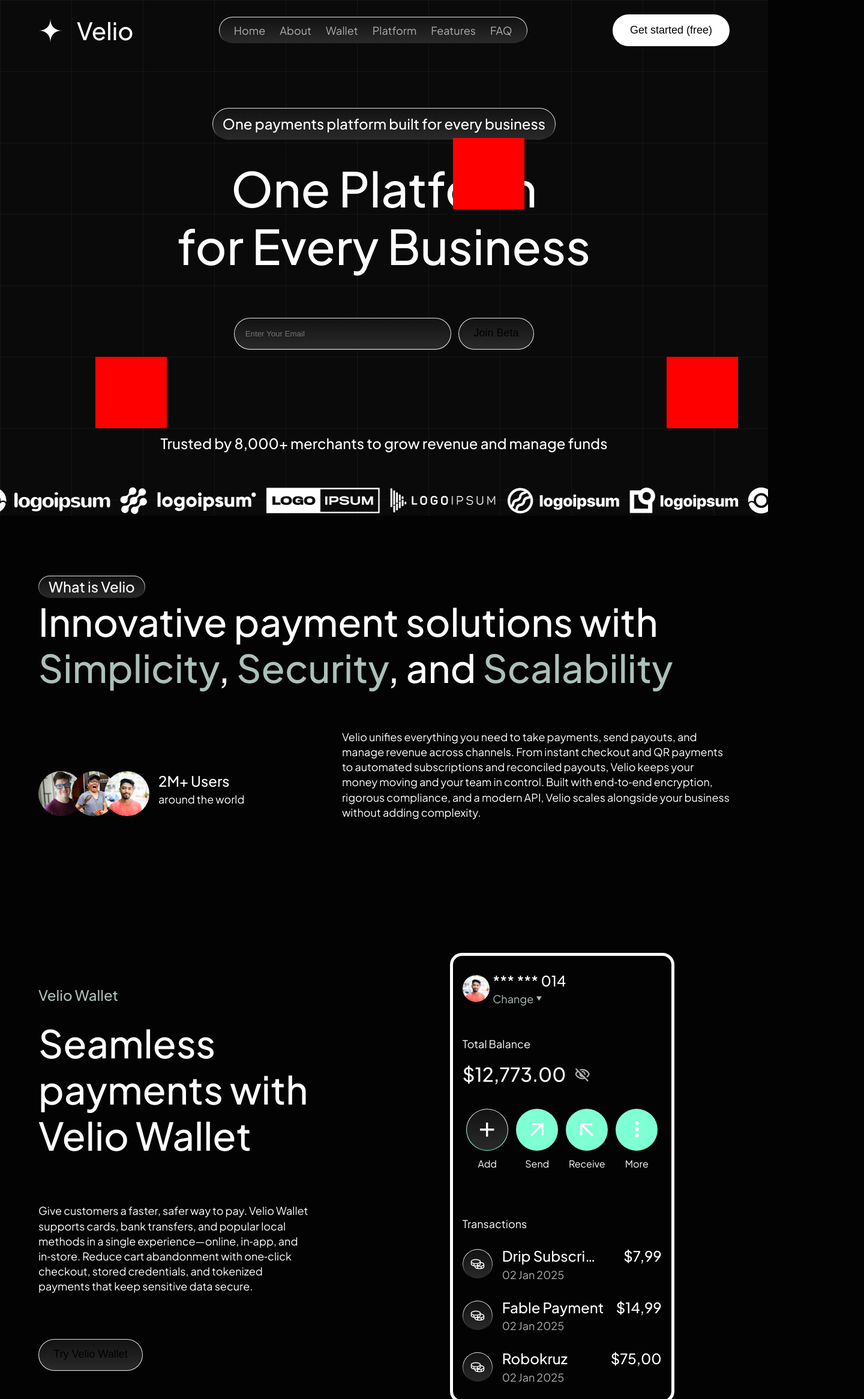
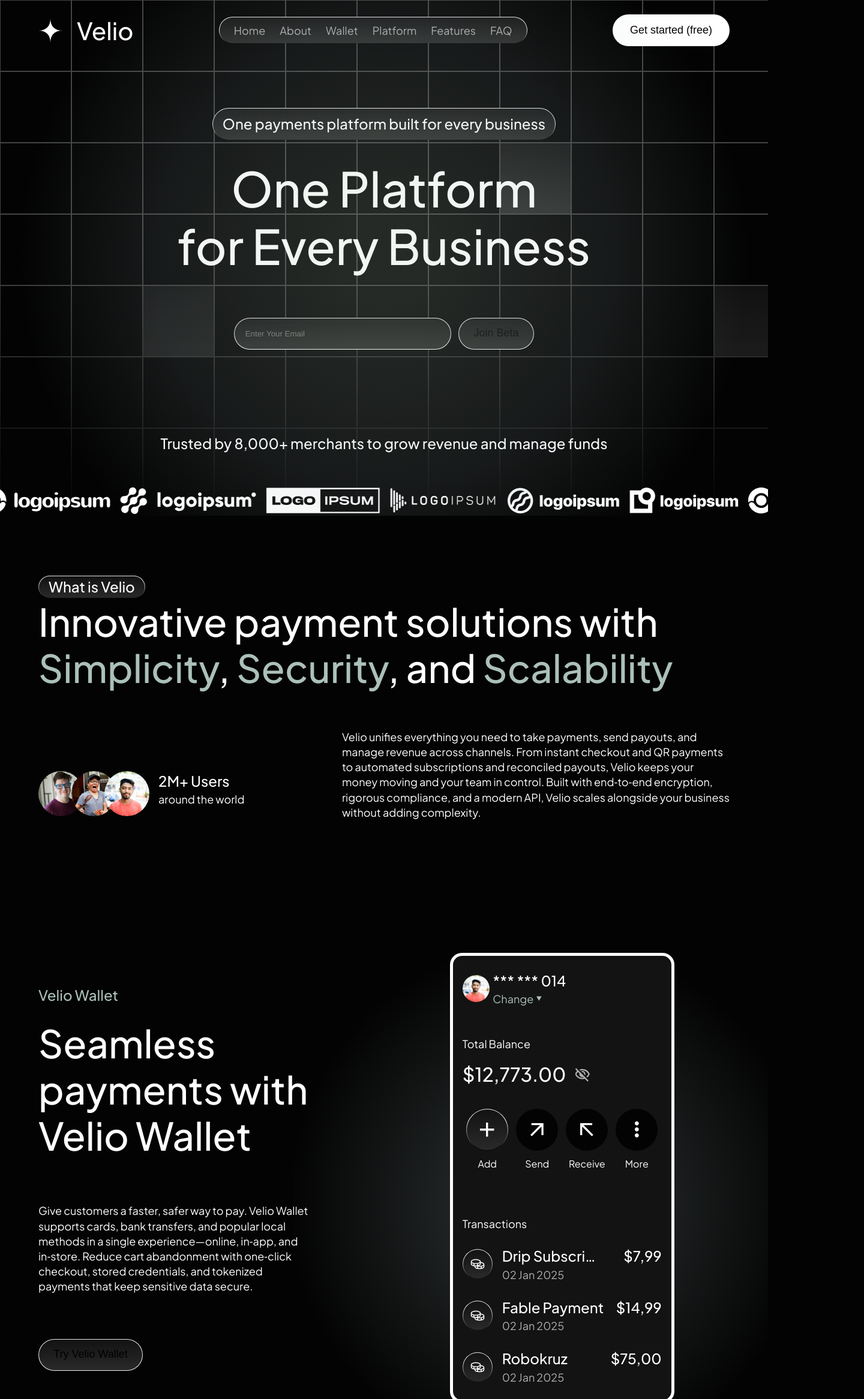
Before and after one commit to SamiulIslamRamim/velio-landing, a React (Vite) app: page / in a window 1280 px wide. Shown: the top 2333 px of the page at 60% size, 1440 px wide, since content can reach past the window. Built offline with nearby package versions, Linux system fonts and the light colour scheme.

Commit message:
-need to adjust -almost complete

```diff
--- a/src/App.tsx
+++ b/src/App.tsx
@@ -1,6 +1,4 @@
-import Navbar from "./components/Navbar/Navbar";
-import Hero from "./components/Hero/Hero";
-import BrandBar from "./components/BrandBar/BrandBar";
+
 import About from "./components/About";
 import Wallet from "./components/Wallet";
 import Feature from "./components/Feature";
@@ -8,6 +6,7 @@
 import Testimoni from "./components/Testimoni";
 import Banner from "./components/Banner";
 import Footer from "./components/Footer";
+import Firstpage from "./components/Firstpage";
 
 // import 'swiper/css';
 // import 'swiper/css/free-mode';
@@ -16,12 +15,8 @@
 function App() {
   return (
     <>
-    <div className="grid-container">
-      <Navbar />
-      <Hero />
-      <BrandBar />
-      </div>
 
+      <Firstpage />
       <About />
       <Wallet />
       <Feature />
--- a/src/components/Banner.tsx
+++ b/src/components/Banner.tsx
@@ -1,18 +1,31 @@
 const Banner = () => {
+  const cells = Array.from({ length: 100 });
   return (
     <div className="banner">
-        <div className="bantext">Velio helps over 8,000 merchants increase revenue,<br />improve approval rates, and manage funds with clarity.</div>
+      <div className="grid-background">
+        {/* <div className="grid-lines"></div> */}
+
+        {cells.map((_, index) => (
+          <div key={index} className="grid-cell"></div>
+        ))}
+      </div>
+      <div className="light"></div>
+
+      <div className="bantext">
+        Velio helps over 8,000 merchants increase revenue,
+        <br />
+        improve approval rates, and manage funds with clarity.
+      </div>
       <div className="banbtn">
         <div className="str">
           <div> Start free </div>
         </div>
-            <div className="sale" >
+        <div className="sale">
           <div>Contact sales</div>
         </div>
       </div>
-
     </div>
-  )
-}
+  );
+};
 
 export default Banner;
--- /dev/null
+++ b/src/components/Firstpage.tsx
@@ -0,0 +1,21 @@
+import BrandBar from "./BrandBar/BrandBar";
+import Hero from "./Hero/Hero";
+import Navbar from "./Navbar/Navbar";
+
+const Firstpage = () => {
+      const cells = Array.from({ length: 90 });
+  return (
+    <div className="firstc">
+      <div className="grid-background">
+        {cells.map((_, index) => (
+          <div key={index} className="grid-cell"></div>
+        ))}
+      </div>
+      <Navbar />
+      <Hero />
+      <BrandBar />
+    </div>
+  )
+}
+
+export default Firstpage
--- a/src/components/Hero/Hero.tsx
+++ b/src/components/Hero/Hero.tsx
@@ -9,9 +9,6 @@
         One Platform <br />
         for Every Business
       </div>
-      <div className="s1"></div>
-      <div className="s2"></div>
-      <div className="s3"></div>
       <div className="inp">
         <input type="text" className="inp-em" placeholder="Enter Your Email" />
         <input type="button" value="Join Beta" className="inp-btn" />
--- a/src/index.css
+++ b/src/index.css
@@ -1,11 +1,9 @@
 /* width= 1440;
 height= 864; */
-
 
 @import url("https://fonts.googleapis.com/css2?family=Poppins:ital,wght@0,100;0,200;0,300;0,400;0,500;0,600;0,700;0,800;0,900;1,100;1,200;1,300;1,400;1,500;1,600;1,700;1,800;1,900&display=swap");
 
 @import url("https://fonts.googleapis.com/css2?family=Plus+Jakarta+Sans:ital,wght@0,200..800;1,200..800&family=Poppins:ital,wght@0,100;0,200;0,300;0,400;0,500;0,600;0,700;0,800;0,900;1,100;1,200;1,300;1,400;1,500;1,600;1,700;1,800;1,900&display=swap");
-
 
 * {
   margin: 0;
@@ -182,39 +180,6 @@
       text-align: center;
     }
   }
-  .s1 {
-    position: absolute;
-    width: 119px;
-    height: 119px;
-    background: red;
-    margin-top: 6.28vh;
-    /* margin-left: 64vh; */
-    /* margin-top: 56.5px;  */
-    margin-left: 770px;
-    margin-right: 421px;
-    /* z-index: 1; */
-  }
-  .s2 {
-    position: absolute;
-    width: 119px;
-    height: 119px;
-    background: red;
-    margin-top: 415px;
-    margin-left: 295px;
-    margin-right: 1138px;
-
-    /* z-index: 1; */
-  }
-  .s3 {
-    position: absolute;
-    width: 119px;
-    height: 119px;
-    background: red;
-    margin-top: 415px;
-    margin-left: 1060px;
-
-    /* z-index: 1; */
-  }
 }
 
 .partner {
@@ -358,9 +323,12 @@
 }
 
 .wallet {
+  position: relative;
+  overflow: hidden;
+
   margin-top: 100px;
   margin-left: 64px;
-  margin-right: 64px;
+  padding-right: 64px;
   margin-bottom: 40px;
   justify-content: space-evenly;
   display: flex;
@@ -418,6 +386,7 @@
     height: 795px;
     /* background-color: red; */
     .screen {
+      background-color: #131313;
       display: flex;
       min-width: 374px;
       /* height: 695px; */
@@ -426,6 +395,7 @@
       border: solid white 5px;
       /* padding-top: 25px;
       padding-bottom: 25px; */
+      z-index: 10;
       .topcon {
         padding: 25px 16px;
         .usnum {
@@ -494,7 +464,7 @@
               .opt {
                 width: 70px;
                 height: 70px;
-                background-color: aquamarine;
+                background-color: #030303;
                 border-radius: 100px;
                 display: flex;
                 justify-content: center;
@@ -588,9 +558,41 @@
     }
   }
 }
+.wallet::after {
+  content: "";
+  position: absolute;
+
+  /* Center the glow */
+  top: 60%;
+  left: 70%;
+  transform: translate(-50%, -55%);
+
+  /* Make the glow large enough to cover the center area */
+  width: 70%;
+  height: 100%;
+
+  /* Radial Gradient:
+     - Center is soft white/gray at 10% opacity
+     - Fades to total transparency at 70%
+  */
+  background: radial-gradient(
+    circle,
+    #b7cebc38 3%,
+    #a2b4b72c 30%,
+    transparent 75%
+  );
+
+  /* Place it above the grid (z-index 1) but below text (z-index 10) */
+  z-index: 5;
+
+  /* Very important: clicking passes through this layer */
+  pointer-events: none;
+}
 
 .feature {
-  margin: 100px 64px;
+  position: relative;
+  overflow: hidden;
+  padding: 100px 64px;
   .ft {
     display: flex;
     align-items: center;
@@ -624,9 +626,9 @@
   .featgrid {
     display: flex;
     flex-direction: column;
-    gap: 20px;
+    gap: 2vw;
     justify-content: space-between;
-    flex: 1;
+    /* flex: 1; */
     .grid1 {
       /* background-color: rgb(255, 127, 187);   */
       display: flex;
@@ -635,7 +637,7 @@
       .fgrid {
         /* background-color: red; */
         width: 424px;
-        height: 650px;
+        /* height: 650px; */
         display: flex;
         flex-direction: column;
         flex-shrink: 0;
@@ -652,6 +654,7 @@
           flex-direction: column;
           gap: 35px;
           margin-bottom: 50px;
+          /* z-index: 10; */
           .fgridicon {
             width: 62px;
             height: 62px;
@@ -682,6 +685,7 @@
           }
         }
         .fgriddown {
+          z-index: 10;
           height: 280px;
           padding: 24px;
           background-color: #030303;
@@ -879,9 +883,10 @@
       align-items: center;
       .sgrid {
         min-width: 424px;
-        height: 650px;
+        /* height: 650px; */
         display: flex;
         flex-direction: column;
+        gap: 2vw;
         flex-shrink: 0;
         border-radius: 32px;
         border: solid transparent 1px;
@@ -935,6 +940,7 @@
           background-color: #030303;
           border-radius: 24px;
           padding: 16px 24px;
+          z-index: 10;
           .sav {
             display: flex;
             flex-direction: column;
@@ -1020,36 +1026,36 @@
                 height: 28px;
               }
             }
-            .lsection{
+            .lsection {
               margin-top: 50px;
               display: flex;
               justify-content: center;
               align-items: center;
               gap: 15px;
-              .section{
+              .section {
                 background-color: #131313;
                 display: flex;
                 align-items: center;
                 padding: 25px;
                 border-radius: 25px;
                 gap: 24px;
-                border: solid #AFAFAF 1px;
+                border: solid #afafaf 1px;
                 min-width: 370px;
-                .lock{
+                .lock {
                   width: 75px;
                   height: 75px;
-                  background-color: #ABC0B9;
+                  background-color: #abc0b9;
                   border-radius: 100px;
                   display: flex;
                   justify-content: center;
                   align-items: center;
                 }
-                .ltext{
+                .ltext {
                   display: flex;
                   flex-direction: column;
                   font-size: 18px;
-                  color: #AFAFAF;
-                  .lamount{
+                  color: #afafaf;
+                  .lamount {
                     font-weight: 500;
                     font-style: medium;
                     font-size: 40px;
@@ -1065,15 +1071,46 @@
     }
   }
 }
+.feature::after {
+  content: "";
+  position: absolute;
 
-.faq{
+  /* Center the glow */
+  top: 50%;
+  left: 50%;
+  transform: translate(-50%, -50%);
+
+  /* Make the glow large enough to cover the center area */
+  width: 120%;
+  height: 110%;
+
+  /* Radial Gradient:
+     - Center is soft white/gray at 10% opacity
+     - Fades to total transparency at 70%
+  */
+  background: radial-gradient(
+    circle,
+    #b7cebc34 3%,
+    #a2b4b736 30%,
+    transparent 60%
+  );
+
+  /* Place it above the grid (z-index 1) but below text (z-index 10) */
+  z-index: 5;
+
+  /* Very important: clicking passes through this layer */
+  pointer-events: none;
+}
+
+.faq {
+  position: relative;
   margin: 100px 64px;
   padding-top: 100px;
   display: flex;
   flex-direction: column;
   justify-content: center;
   align-items: center;
-  .faqlog{
+  .faqlog {
     border-radius: 32px;
     border: solid transparent 1px;
     background-image:
@@ -1087,19 +1124,19 @@
     line-height: 140%;
     margin-bottom: 24px;
   }
-  .faqask{
+  .faqask {
     font-weight: 500;
     font-style: medium;
     font-size: 64px;
     line-height: 120%;
     margin-bottom: 75px;
   }
-  .qs{
+  .qs {
     display: flex;
     flex-direction: column;
     gap: 20px;
     min-width: 1200px;
-    .ques{
+    .ques {
       border: solid white 1px;
       padding: 32px 50px;
       font-weight: 500;
@@ -1109,18 +1146,52 @@
       display: flex;
       justify-content: space-between;
     }
-    .ans{
+    #quesd{
+      background: #e6e6e62d;
+      background-blend-mode: overlay;
+    }
+    .ans {
       padding: 2px 50px;
     }
   }
 }
+.faq::after {
+  content: "";
+  position: absolute;
 
-.testi{
+  /* Center the glow */
+  top: 55%;
+  left: 50%;
+  transform: translate(-50%, -50%);
+
+  /* Make the glow large enough to cover the center area */
+  width: 90%;
+  height: 90%;
+
+  /* Radial Gradient:
+     - Center is soft white/gray at 10% opacity
+     - Fades to total transparency at 70%
+  */
+  background: radial-gradient(
+    circle,
+    #b7cebc63 1%,
+    #a2b4b75b 10%,
+    transparent 85%
+  );
+
+  /* Place it above the grid (z-index 1) but below text (z-index 10) */
+  z-index: 5;
+
+  /* Very important: clicking passes through this layer */
+  pointer-events: none;
+}
+
+.testi {
   margin: 100px 64px;
   display: flex;
   flex-direction: column;
   align-items: center;
-  .testim{
+  .testim {
     border-radius: 32px;
     border: solid transparent 1px;
     background-image:
@@ -1134,17 +1205,17 @@
     line-height: 140%;
     margin-bottom: 24px;
   }
-  .hear{
+  .hear {
     font-weight: 500;
     font-style: medium;
     font-size: 64px;
     line-height: 120%;
     margin-bottom: 75px;
   }
-  .reputation{
+  .reputation {
     width: 100%;
     height: 424px;
-    .revbox{
+    .revbox {
       width: 424px;
       height: 424px;
       border-radius: 35px;
@@ -1166,67 +1237,109 @@
       line-height: 140%;
       letter-spacing: 0%;
 
-        .revsize{
+      .revsize {
         height: 246px;
         display: flex;
         flex-direction: column;
         justify-content: space-between;
         align-items: first baseline;
         gap: 38px;
-          .revpro{
+        .revpro {
           display: flex;
           flex-direction: column;
           gap: 15px;
-            .revplat{
+          .revplat {
             font-size: 18px;
           }
         }
       }
     }
   }
-
 }
 
-.banner{
-  width: 1440px;
-  height: 935px;
-  background-color: aquamarine;
+.banner {
+  width: 100%;
+  height: 595px;
   display: flex;
   flex-direction: column;
   align-items: center;
   justify-content: center;
-  padding: 0px 64px;
   gap: 50px;
+  position: relative;
+  overflow: hidden;
 
-  /* background-size: 119px 119px;
-  background-color: #0a0a0a;
+  .grid-background {
+    position: absolute;
+    top: 0;
+    left: 0;
+    /* width: 100%; */
+    width: max(100%, 1547px);
+    height: 100%;
+    z-index: 1;
+    display: grid;
+    grid-template-columns: repeat(auto-fill, 119px);
+    grid-template-rows: repeat(auto-fill, 119px);
+    justify-content: start;
+    align-content: start;
+    pointer-events: none;
+  }
+
+  .grid-cell {
+    border: 1px solid #444;
+    box-sizing: border-box;
+    width: 119px;
+    height: 119px;
+    background-color: transparent;
+  }
+
+  .grid-cell:nth-child(20) {
       background-image:
-    linear-gradient(rgba(255, 255, 255, 0.05) 1px, transparent 1.5px),
-    linear-gradient(90deg, rgba(255, 255, 255, 0.05) 1.5px, transparent 1.5px); */
+        linear-gradient(#121212, #292a29),
+        linear-gradient(180deg, #e6e6e6 30%, rgba(233, 233, 233, 0) 93.05%);
+      background-origin: border-box;
+      background-clip: padding-box, border-box;
+    border: 1px solid #444;
+    z-index: 1;
+  }
 
-    /* display: grid;
-  grid-template-columns: repeat(10, 119px);
-  grid-template-rows: repeat(10, 119px);
-  background-color: #0a0a0a;
-  z-index: 2; */
+  .grid-cell:nth-child(42) {
+    background-image:
+        linear-gradient(#121212, #292a29),
+        linear-gradient(180deg, #e6e6e6 30%, rgba(233, 233, 233, 0) 93.05%);
+      background-origin: border-box;
+      background-clip: padding-box, border-box;
+    border: 1px solid #444;
+    z-index: 1;
+  }
+  .grid-cell:nth-child(50) {
+    background-image:
+        linear-gradient(#121212, #292a29),
+        linear-gradient(180deg, #e6e6e6 30%, rgba(233, 233, 233, 0) 93.05%);
+      background-origin: border-box;
+      background-clip: padding-box, border-box;
+    border: 1px solid #444;
+    z-index: 1;
+  }
 
-  .bantext{
+  .bantext {
+    padding: 0px 64px 0px 64px;
+
     text-align: center;
     font-weight: 500;
     font-style: medium;
     font-size: 48px;
     line-height: 120%;
     letter-spacing: 0%;
-    /* z-index: 10; */
+    z-index: 10;
   }
-  .banbtn{
+  .banbtn {
     display: flex;
     justify-content: center;
     align-items: center;
     gap: 16px;
     z-index: 10;
 
-    .str{
+    .str {
       border-radius: 32px;
       border: solid transparent 1px;
       background-image:
@@ -1237,9 +1350,8 @@
       padding: 20px 24px;
       font-size: 18px;
       line-height: 140%;
-
     }
-     .sale{
+    .sale {
       border-radius: 32px;
       background-color: #fff;
       color: #030303;
@@ -1247,20 +1359,49 @@
       font-size: 18px;
       line-height: 140%;
     }
-
   }
 }
+.banner::after {
+  content: "";
+  position: absolute;
 
-.foot{
+  /* Center the glow */
+  top: 50%;
+  left: 50%;
+  transform: translate(-50%, -50%);
+
+  /* Make the glow large enough to cover the center area */
+  width: 100%;
+  height: 1005.217px;
+
+  /* Radial Gradient:
+     - Center is soft white/gray at 10% opacity
+     - Fades to total transparency at 70%
+  */
+  background: radial-gradient(
+    circle,
+    #b7cebc5d 3%,
+    #a2b4b754 30%,
+    transparent 80%
+  );
+
+  /* Place it above the grid (z-index 1) but below text (z-index 10) */
+  z-index: 5;
+
+  /* Very important: clicking passes through this layer */
+  pointer-events: none;
+}
+
+.foot {
   margin: 100px 64px;
   display: flex;
   flex-direction: column;
   gap: 75px;
-  .foot1{
+  .foot1 {
     display: flex;
     flex-direction: column;
     gap: 40px;
-    .veli{
+    .veli {
       display: flex;
       gap: 24px;
       align-items: center;
@@ -1276,27 +1417,27 @@
         letter-spacing: 0%;
       }
     }
-    .veltext{
+    .veltext {
       font-weight: 500;
       font-size: 32px;
       line-height: 140%;
     }
-    .images{
+    .images {
       display: flex;
       gap: 32px;
     }
   }
-  .foot2{
+  .foot2 {
     display: flex;
     justify-content: space-between;
     font-size: 24px;
     font-weight: 500;
-    color: #AFAFAF;
-    .f2t{
+    color: #afafaf;
+    .f2t {
       color: #fff;
     }
   }
-  .copy{
+  .copy {
     font-size: 24px;
     font-weight: 500;
     line-height: 140%;
@@ -1304,50 +1445,115 @@
   }
 }
 
-
-
 .swiper {
   width: 100%;
   height: 100%;
   /* background-color: pink; */
 }
-
 .swiper-slide {
   /* text-align: center; */
   /* font-size: 18px; */
-  background: #1313131A;
+  background: #1313131a;
   display: flex;
   justify-content: center;
   align-items: center;
 }
-
 .swiper-slide img {
   display: block;
   width: 100%;
   height: 100%;
   object-fit: cover;
 }
-
-.mySwiper{
+.mySwiper {
   height: 424px;
 }
 
+.firstc {
+  width: 1440;
+  position: relative;
+  overflow: hidden;
 
+  .grid-background {
+    position: absolute;
+    top: 0;
+    left: 0;
+    width: max(100%, 1547px);
+    height: 100%;
+    display: grid;
+    grid-template-columns: repeat(auto-fill, 119px);
+    grid-template-rows: repeat(auto-fill, 119px);
+    justify-content: center;
+    pointer-events: none;
+    z-index: -1;
+    -webkit-mask-image: linear-gradient(to bottom, black 30%, transparent 100%);
+    mask-image: linear-gradient(to bottom, black 50%, transparent 100%);
+  }
 
+  .grid-cell {
+    border: 1px solid #444;
+    box-sizing: border-box;
+    width: 119px;
+    height: 119px;
+    background-color: transparent;
+    z-index: -1;
+  }
 
+  .grid-cell:nth-child(34) {
+    background-image:
+        linear-gradient(#121212, #292a29),
+        linear-gradient(180deg, #e6e6e6 30%, rgba(233, 233, 233, 0) 93.05%);
+      background-origin: border-box;
+      background-clip: padding-box, border-box;
+    border: 1px solid #444;
+    z-index: -1;
+  }
 
+  .grid-cell:nth-child(55) {
+    background-image:
+        linear-gradient(#121212, #292a29),
+        linear-gradient(180deg, #e6e6e6 30%, rgba(233, 233, 233, 0) 93.05%);
+      background-origin: border-box;
+      background-clip: padding-box, border-box;
+    border: 1px solid #444;
+    z-index: -1;
+  }
+  .grid-cell:nth-child(63) {
+    background-image:
+        linear-gradient(#121212, #292a29),
+        linear-gradient(180deg, #e6e6e6 30%, rgba(233, 233, 233, 0) 93.05%);
+      background-origin: border-box;
+      background-clip: padding-box, border-box;
+    border: 1px solid #444;
+    z-index: -1;
+  }
+}
+.firstc::after {
+  content: "";
+  position: absolute;
 
+  /* Center the glow */
+  top: 50%;
+  left: 50%;
+  transform: translate(-50%, -50%);
 
-
-
-.grid-container {
+  /* Make the glow large enough to cover the center area */
   width: 100%;
   height: 100%;
 
-  background-size: 119px 119px;
+  /* Radial Gradient:
+     - Center is soft white/gray at 10% opacity
+     - Fades to total transparency at 70%
+  */
+  background: radial-gradient(
+    circle,
+    #b7cebc31 10%,
+    #a2b4b721 50%,
+    transparent 80%
+  );
 
-  background-color: #0a0a0a;
-  background-image:
-    linear-gradient(rgba(255, 255, 255, 0.05) 1px, transparent 1.5px),
-    linear-gradient(90deg, rgba(255, 255, 255, 0.05) 1.5px, transparent 1.5px);
+  /* Place it above the grid (z-index 1) but below text (z-index 10) */
+  z-index: 2;
+
+  /* Very important: clicking passes through this layer */
+  pointer-events: none;
 }
```
Also changed, not shown: src/components/Faq.tsx (+5 -5 lines). Lines whose indentation alone changed are shown as unchanged.
